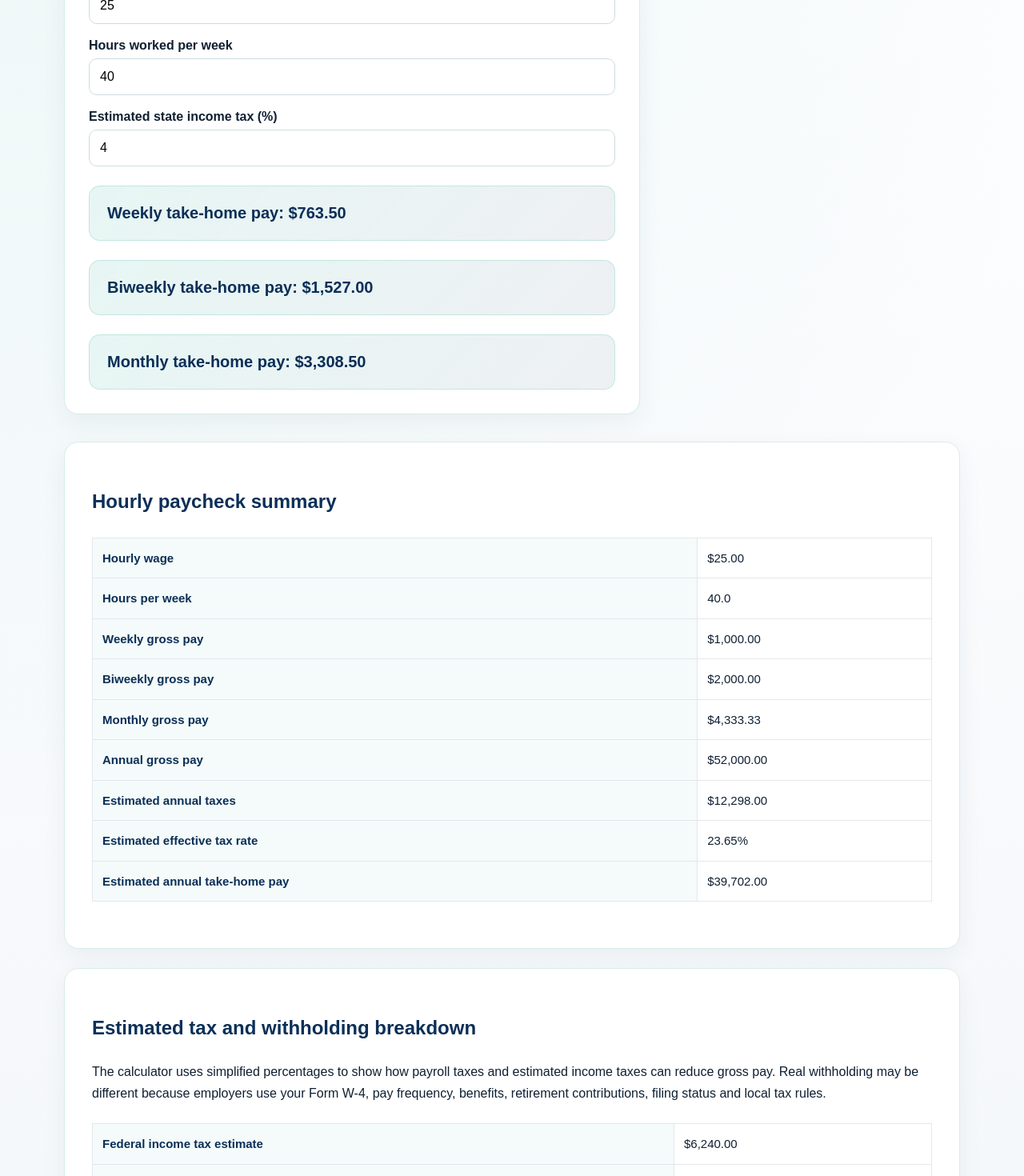
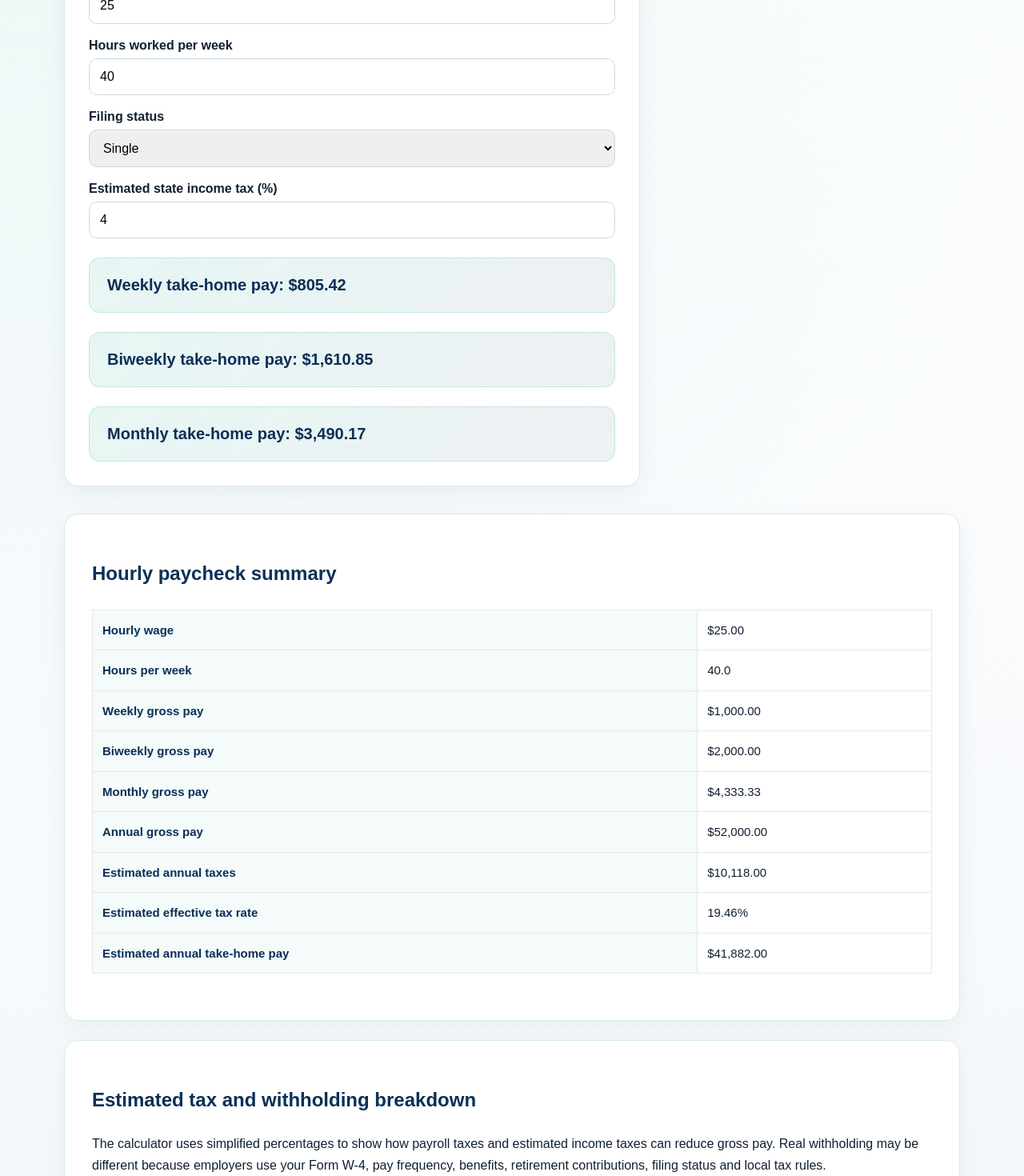
Before and after one commit to milicdejan94-ai/financecalchub, a Next.js app: page /calculators/hourly-paycheck in a window 1280 px wide. Shown: the part 420-1890 px from the top of the page at 80% size. Built offline with nearby package versions, Linux system fonts and the light colour scheme.

Commit message:
Centralize and improve 2026 payroll tax calculations

```diff
--- a/app/calculators/hourly-paycheck/HourlyPaycheckClient.tsx
+++ b/app/calculators/hourly-paycheck/HourlyPaycheckClient.tsx
@@ -3,6 +3,12 @@
 import { useState } from 'react';
 import Breadcrumbs from '../../../components/Breadcrumbs';
 import RelatedCalculators from '../../../components/RelatedCalculators';
+import {
+  calculateFederalIncomeTaxFromGross,
+  calculateMedicareTax,
+  calculateSocialSecurityTax,
+  type FilingStatus,
+} from '../../../lib/tax2026';
 
 function formatCurrency(value: number) {
   return new Intl.NumberFormat('en-US', {
@@ -20,16 +26,26 @@ export default function HourlyPaycheckClient() {
   const [hourlyRate, setHourlyRate] = useState(25);
   const [hoursPerWeek, setHoursPerWeek] = useState(40);
   const [stateTax, setStateTax] = useState(4);
+  const [filingStatus, setFilingStatus] =
+    useState<FilingStatus>('single');
 
   const annualGross = Math.max(hourlyRate, 0) * Math.max(hoursPerWeek, 0) * 52;
   const weeklyGross = annualGross / 52;
   const biweeklyGross = annualGross / 26;
   const monthlyGross = annualGross / 12;
 
-  const federalTax = annualGross * 0.12;
-  const socialSecurity = annualGross * 0.062;
-  const medicare = annualGross * 0.0145;
-  const stateTaxAmount = annualGross * (Math.max(stateTax, 0) / 100);
+  const federalCalculation =
+    calculateFederalIncomeTaxFromGross(annualGross, filingStatus);
+
+  const federalTax = federalCalculation.federalTax;
+  const socialSecurity = calculateSocialSecurityTax(annualGross);
+
+  const medicareCalculation =
+    calculateMedicareTax(annualGross, filingStatus);
+
+  const medicare = medicareCalculation.totalMedicare;
+  const stateTaxAmount =
+    annualGross * (Math.max(stateTax, 0) / 100);
   const totalEstimatedTaxes =
     federalTax + socialSecurity + medicare + stateTaxAmount;
 
@@ -87,6 +103,20 @@ export default function HourlyPaycheckClient() {
               step="0.5"
               onChange={(e) => setHoursPerWeek(Number(e.target.value))}
             />
+          </div>
+
+          <div className="input-group">
+            <label>Filing status</label>
+            <select
+              value={filingStatus}
+              onChange={(e) =>
+                setFilingStatus(e.target.value as FilingStatus)
+              }
+            >
+              <option value="single">Single</option>
+              <option value="married">Married filing jointly</option>
+              <option value="head">Head of household</option>
+            </select>
           </div>
 
           <div className="input-group">
--- /dev/null
+++ b/lib/tax2026.ts
@@ -0,0 +1,139 @@
+export type FilingStatus = 'single' | 'married' | 'head';
+
+export type TaxBracket = {
+  limit: number;
+  rate: number;
+};
+
+export const TAX_YEAR = 2026;
+
+export const SOCIAL_SECURITY_RATE = 0.062;
+export const SOCIAL_SECURITY_WAGE_BASE = 184500;
+export const MEDICARE_RATE = 0.0145;
+export const ADDITIONAL_MEDICARE_RATE = 0.009;
+
+export const FEDERAL_TAX_DATA: Record<
+  FilingStatus,
+  {
+    label: string;
+    standardDeduction: number;
+    additionalMedicareThreshold: number;
+    brackets: TaxBracket[];
+  }
+> = {
+  single: {
+    label: 'Single',
+    standardDeduction: 16100,
+    additionalMedicareThreshold: 200000,
+    brackets: [
+      { limit: 12400, rate: 0.1 },
+      { limit: 50400, rate: 0.12 },
+      { limit: 105700, rate: 0.22 },
+      { limit: 201775, rate: 0.24 },
+      { limit: 256225, rate: 0.32 },
+      { limit: 640600, rate: 0.35 },
+      { limit: Infinity, rate: 0.37 },
+    ],
+  },
+
+  married: {
+    label: 'Married filing jointly',
+    standardDeduction: 32200,
+    additionalMedicareThreshold: 250000,
+    brackets: [
+      { limit: 24800, rate: 0.1 },
+      { limit: 100800, rate: 0.12 },
+      { limit: 211400, rate: 0.22 },
+      { limit: 403550, rate: 0.24 },
+      { limit: 512450, rate: 0.32 },
+      { limit: 768700, rate: 0.35 },
+      { limit: Infinity, rate: 0.37 },
+    ],
+  },
+
+  head: {
+    label: 'Head of household',
+    standardDeduction: 24150,
+    additionalMedicareThreshold: 200000,
+    brackets: [
+      { limit: 17700, rate: 0.1 },
+      { limit: 67450, rate: 0.12 },
+      { limit: 105700, rate: 0.22 },
+      { limit: 201750, rate: 0.24 },
+      { limit: 256200, rate: 0.32 },
+      { limit: 640600, rate: 0.35 },
+      { limit: Infinity, rate: 0.37 },
+    ],
+  },
+};
+
+export function calculateFederalTax(
+  taxableIncome: number,
+  filingStatus: FilingStatus
+) {
+  const safeIncome = Math.max(taxableIncome, 0);
+  const brackets = FEDERAL_TAX_DATA[filingStatus].brackets;
+
+  let tax = 0;
+  let previousLimit = 0;
+
+  for (const bracket of brackets) {
+    if (safeIncome <= previousLimit) {
+      break;
+    }
+
+    const taxableAtThisRate =
+      Math.min(safeIncome, bracket.limit) - previousLimit;
+
+    tax += taxableAtThisRate * bracket.rate;
+    previousLimit = bracket.limit;
+  }
+
+  return tax;
+}
+
+export function calculateFederalIncomeTaxFromGross(
+  grossIncome: number,
+  filingStatus: FilingStatus,
+  additionalPreTaxDeductions = 0
+) {
+  const standardDeduction =
+    FEDERAL_TAX_DATA[filingStatus].standardDeduction;
+
+  const taxableIncome = Math.max(
+    grossIncome - additionalPreTaxDeductions - standardDeduction,
+    0
+  );
+
+  return {
+    standardDeduction,
+    taxableIncome,
+    federalTax: calculateFederalTax(taxableIncome, filingStatus),
+  };
+}
+
+export function calculateSocialSecurityTax(wages: number) {
+  return (
+    Math.min(Math.max(wages, 0), SOCIAL_SECURITY_WAGE_BASE) *
+    SOCIAL_SECURITY_RATE
+  );
+}
+
+export function calculateMedicareTax(
+  wages: number,
+  filingStatus: FilingStatus
+) {
+  const safeWages = Math.max(wages, 0);
+  const threshold =
+    FEDERAL_TAX_DATA[filingStatus].additionalMedicareThreshold;
+
+  const regularMedicare = safeWages * MEDICARE_RATE;
+  const additionalMedicare =
+    Math.max(safeWages - threshold, 0) * ADDITIONAL_MEDICARE_RATE;
+
+  return {
+    regularMedicare,
+    additionalMedicare,
+    totalMedicare: regularMedicare + additionalMedicare,
+  };
+}
```
Also changed, not shown: app/calculators/federal-tax/FederalTaxClient.tsx (+6 -61 lines), app/calculators/paycheck/PaycheckCalculatorClient.tsx (+25 -18 lines).
